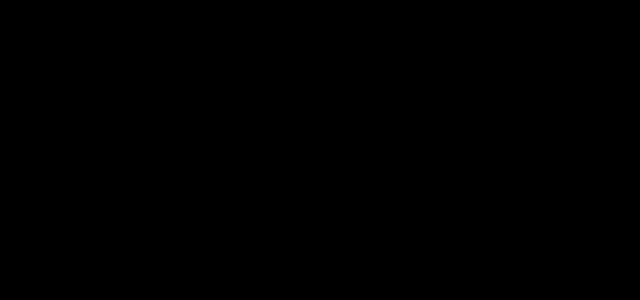
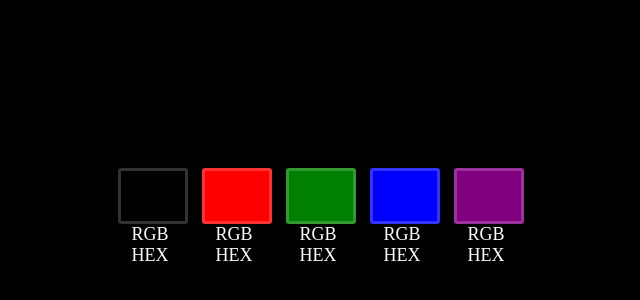
Before and after one commit to Benoldk/background-changer-beginner-app, a React (Create React App) app: page / in a window 1280 px wide. Shown: the part 400-700 px from the top of the page, without its empty margins (322-962 px from the left). Built offline with nearby package versions, Linux system fonts and the light colour scheme.

Commit message:
implemented background changing feature

```diff
--- a/src/App.css
+++ b/src/App.css
@@ -1,5 +1,28 @@
 .App {
   width: 100%;
   height: 100%;
+  display: flex;
+  flex-direction: column;
+  justify-content: center;
+  align-items: center;
+}
+
+.background-black {
   background-color: black;
 }
+
+.background-red {
+  background-color: red;
+}
+
+.background-green {
+  background-color: green;
+}
+
+.background-blue {
+  background-color: blue;
+}
+
+.background-purple {
+  background-color: purple;
+}
--- a/src/App.js
+++ b/src/App.js
@@ -1,8 +1,14 @@
+import { useState } from 'react';
 import './App.css';
+import BackgroundChanger from './components/BackgroundChanger';
 
 function App() {
+  const [backgroundStyle, setBackgroundStyle] = useState('background-black');
+
   return (
-    <div className='App'></div>
+    <div className={`App ${backgroundStyle}`}>
+      <BackgroundChanger setBackgroundStyle={setBackgroundStyle} />
+    </div>
   );
 }
 
--- /dev/null
+++ b/src/components/BackgroundChanger.js
@@ -0,0 +1,15 @@
+import React from 'react'
+import ColorChanger from './ColorChanger'
+import '../stylesheets/backgroundchanger.css'
+
+export default function BackgroundChanger({ setBackgroundStyle }) {
+    return (
+        <div className='background-changer'>
+            <ColorChanger colorStyle='background-black' setBackgroundStyle={setBackgroundStyle} />
+            <ColorChanger colorStyle='background-red' setBackgroundStyle={setBackgroundStyle} />
+            <ColorChanger colorStyle='background-green' setBackgroundStyle={setBackgroundStyle} />
+            <ColorChanger colorStyle='background-blue' setBackgroundStyle={setBackgroundStyle} />
+            <ColorChanger colorStyle='background-purple' setBackgroundStyle={setBackgroundStyle} />
+        </div>
+    )
+}
--- /dev/null
+++ b/src/components/ColorChanger.js
@@ -0,0 +1,15 @@
+import React from 'react';
+import '../stylesheets/backgroundchanger.css';
+
+export default function ColorChanger({ colorStyle, setBackgroundStyle }) {
+    return (
+        <div className='color-changer'>
+            <div className={`color ${colorStyle}`}
+                onClick={() => setBackgroundStyle(colorStyle)}></div>
+            <div className='color-codes'>
+                <div>RGB</div>
+                <div>HEX</div>
+            </div>
+        </div>
+    )
+}
--- /dev/null
+++ b/src/stylesheets/backgroundchanger.css
@@ -0,0 +1,40 @@
+.background-changer {
+    width: 100%;
+    height: auto;
+    margin: auto;
+    display: flex;
+    flex-direction: row;
+    flex-wrap: wrap;
+    justify-content: center;
+    align-items: center;
+}
+
+.color-changer {
+    width: 64px;
+    height: 64px;
+}
+
+.color-changer:not(:last-child) {
+    margin-right: 20px;
+}
+
+.color {
+    width: 100%;
+    height: 50px;
+    border: 3px solid rgba(255, 255, 255, 0.2);
+    border-radius: 3px;
+}
+
+.color:hover {
+    cursor: pointer;
+}
+
+.color-codes {
+    display: flex;
+    flex-direction: column;
+    justify-content: center;
+    align-items: center;
+    font-size: 18px;
+    font-weight: 500;
+    color: white;
+}
```
